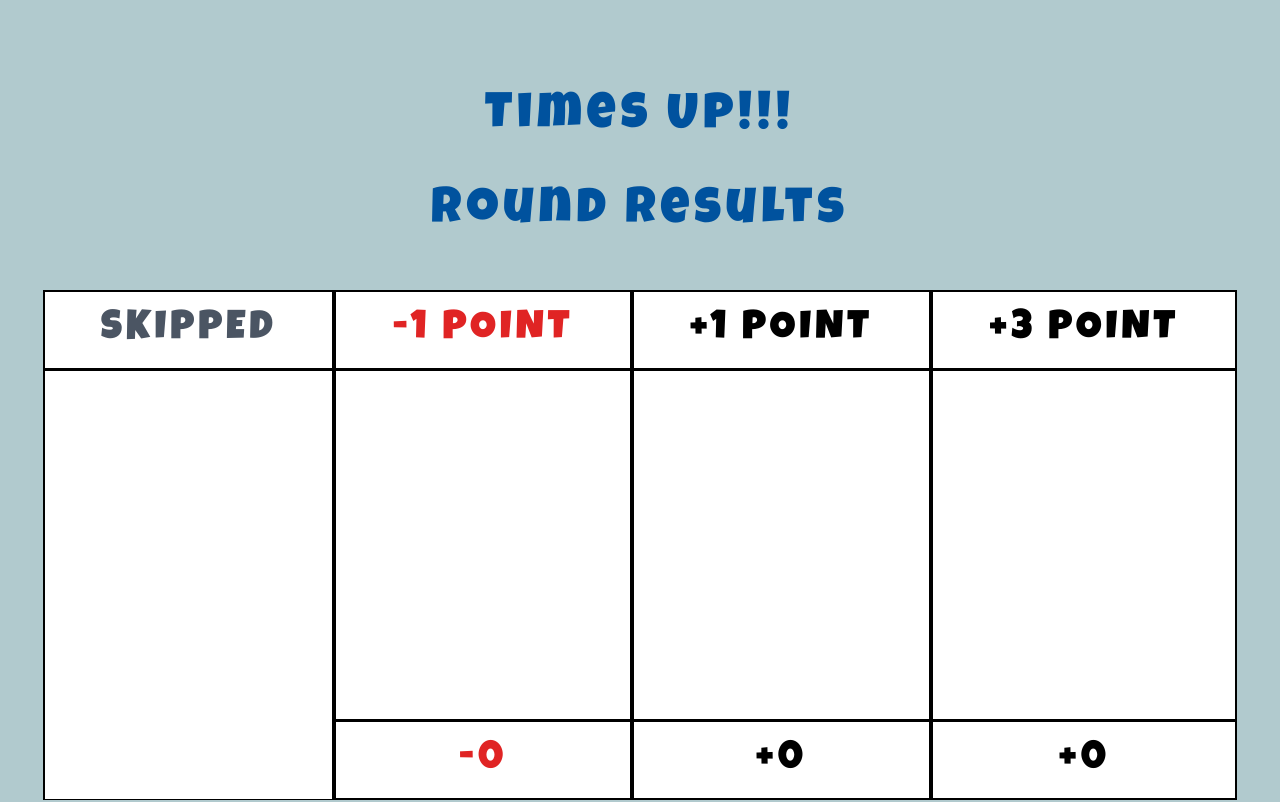
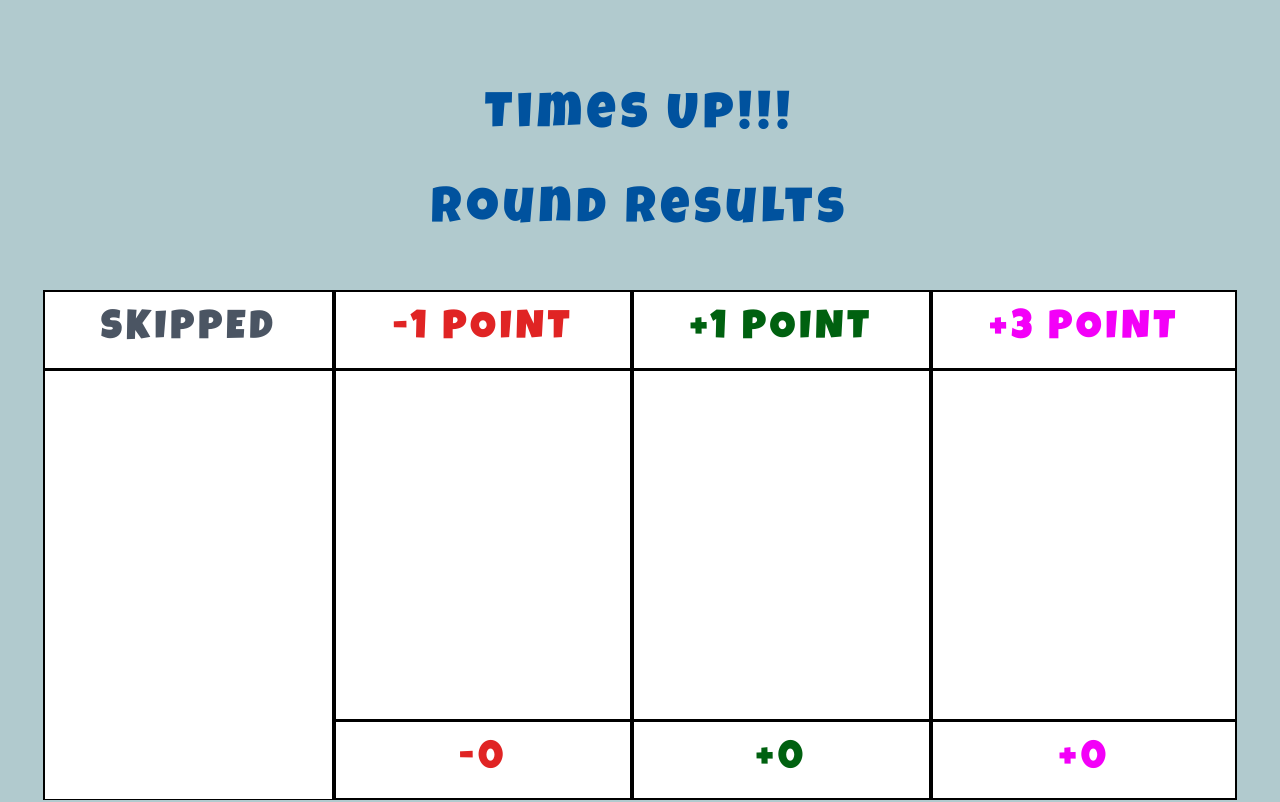
Before and after one commit to JarIsCoding/Shortalk---Front-End, a Next.js app: page /pages/finalScorePnpPage in a window 1280 px wide. Shown: the top 802 px of the page. Built offline with nearby package versions, Linux system fonts and the light colour scheme.

Commit message:
Next Round Button Implemented

```diff
--- a/src/app/components/ScoreTable.tsx
+++ b/src/app/components/ScoreTable.tsx
@@ -70,7 +70,7 @@ const ScoreTable = (props: IScoreTableProps) => {
 
             <div className='grid grid-cols-1 bg-white'>
                 <div className='border-[2px] border-black px-14 py-2'>
-                    <p className='text-green-600 font-LuckiestGuy text-[40px] tracking-widest text-center'>
+                    <p className='text-green font-LuckiestGuy text-[40px] tracking-widest text-center'>
                         +1 POINT
                     </p>
                 </div>
@@ -91,7 +91,7 @@ const ScoreTable = (props: IScoreTableProps) => {
                     }
                 </div>
                 <div className='border-[2px] border-black px-14 py-2'>
-                    <p className='text-green-600 font-LuckiestGuy text-[40px] tracking-widest text-center'>
+                    <p className='text-green font-LuckiestGuy text-[40px] tracking-widest text-center'>
                         +{props.onePointWords.length}
                     </p>
                 </div>
@@ -99,7 +99,7 @@ const ScoreTable = (props: IScoreTableProps) => {
 
             <div className='grid grid-cols-1 bg-white'>
                 <div className='border-[2px] border-black px-14 py-2'>
-                    <p className='text-purple-600 font-LuckiestGuy text-[40px] tracking-widest text-center'>
+                    <p className='text-purple font-LuckiestGuy text-[40px] tracking-widest text-center'>
                         +3 POINT
                     </p>
                 </div>
@@ -120,7 +120,7 @@ const ScoreTable = (props: IScoreTableProps) => {
                     }
                 </div>
                 <div className='border-[2px] border-black px-14 py-2'>
-                    <p className='text-purple-600 font-LuckiestGuy text-[40px] tracking-widest text-center'>
+                    <p className='text-purple font-LuckiestGuy text-[40px] tracking-widest text-center'>
                         +{props.threePointWords.length * 3}
                     </p>
                 </div>
--- a/src/app/pages/gamePage/page.tsx
+++ b/src/app/pages/gamePage/page.tsx
@@ -69,6 +69,8 @@ const GamePage = () => {
     const [numberOfTurns, setNumberOfTurns] = useState<number>(2);
     const [teamUp, setTeamUp] = useState<string>('Team1');
 
+    const [host, setHost] = useState<string>('');
+
 
     const connectToGame = async (username: string, lobbyroom: string) => {
         try {
@@ -116,6 +118,11 @@ const GamePage = () => {
                 setOpenBuzzModal(true)
             })
 
+            conn.on("GoToNextTurn", ()=>{
+                setIsTimeUp(false);
+                initializeRoom();
+            })
+
             await conn.start();
             await conn.invoke("JoinSpecificGame", { username, lobbyroom });
             setConnection(conn);
@@ -145,6 +152,14 @@ const GamePage = () => {
     const Buzz = async () => {
         try {
             conn && await conn.invoke("Buzz");
+        } catch (e) {
+            console.log(e)
+        }
+    }
+
+    const goToNextTurn = async () => {
+        try {
+            conn && await conn.invoke("GoToNextTurn");
         } catch (e) {
             console.log(e)
         }
@@ -198,7 +213,6 @@ const GamePage = () => {
         await GoToNextTurn(lobbyRoomName);
         await UpdateSpeaker(lobbyRoomName);
         await ClearWordLists(lobbyRoomName)
-        await initializeRoom();
     }
 
     const handleResults = async () => {
@@ -206,13 +220,8 @@ const GamePage = () => {
     }
 
     const handleNextTurn = async () => {
-        //Add Points
-        //Switch team up
-        //Get Speaker
-        //Clear Word Lists
-        //Reset Time
-        updateRoom();
-        setIsTimeUp(false)
+        await updateRoom();
+        await goToNextTurn();
 
     }
 
@@ -234,6 +243,7 @@ const GamePage = () => {
         setTeamUp(DetermineInitialTeam(InitGameInfo));
         setTeam1Score(InitGameInfo.Team1Score);
         setTeam2Score(InitGameInfo.Team2Score);
+        setHost(InitGameInfo.Host);
         setGameInfo({ ...InitGameInfo })
     }
 
@@ -340,6 +350,8 @@ const GamePage = () => {
                         <div>
                             <ScoreTable skipWords={String2ICardArray(skipWords)} buzzWords={String2ICardArray(buzzWords)} onePointWords={String2ICardArray(onePointWords)} threePointWords={String2ICardArray(threePointWords)} />
                             {
+                                (userData.username == host) ?
+
                                     (round > roundTotal)
                                         ? <div className='flex justify-center pb-16'>
                                             <ResultsBtn click={handleResults} />
@@ -347,6 +359,8 @@ const GamePage = () => {
                                         : <div className='flex justify-center pb-16'>
                                             <NextTurnBtn click={handleNextTurn} />
                                         </div>
+                                :
+                                <div className=' font-LuckiestGuy text-4xl text-dblue w-full text-center'>Waiting on Host to Start Next Round</div>
                             }
                         </div>
                     :
```
Lines whose indentation alone changed are shown as unchanged.
